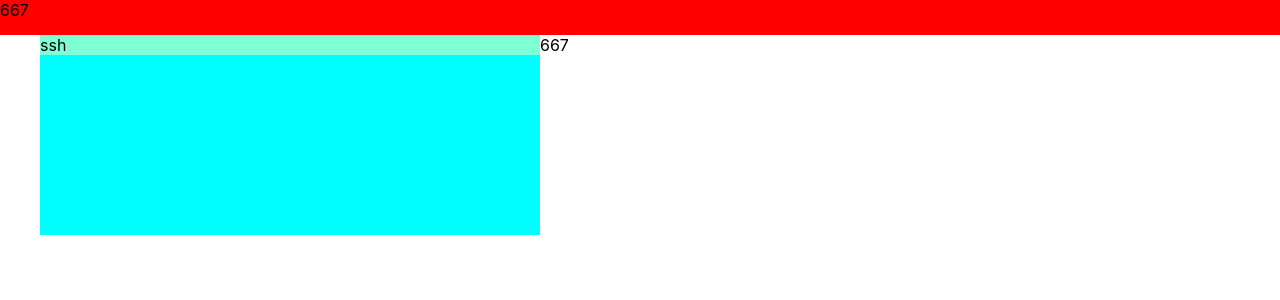
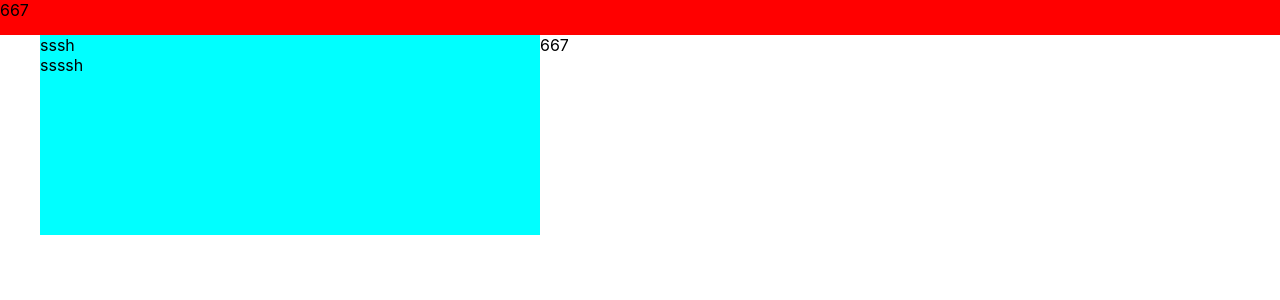
Before and after one commit to akhulbay/coinkeeper-react, a React (Create React App) app in the folder coinkeeper/: page / in a window 1280 px wide. Shown: the top 300 px of the page. Built offline with nearby package versions, Linux system fonts and the light colour scheme.

Commit message:
modified:   coinkeeper/src/components/Main/Features/Features.js 	modified:   coinkeeper/src/components/Main/CostHistory/CostHistory.js 	modified:   coinkeeper/src/components/Main/CostHistory/CostHistory.module.css 	modified:   coinkeeper/src/components/Main/Features/Features.module.css

```diff
--- a/coinkeeper/src/components/Main/Features/Features.js
+++ b/coinkeeper/src/components/Main/Features/Features.js
@@ -2,7 +2,11 @@ import fm from "./Features.module.css";
 function Features() {
   return (
     <div className={fm.body}>
-      <div className={fm.income}>ssh</div>
+      <div className={fm.income}>
+        <div></div>
+      </div>
+      <div className={fm.accounts}>sssh</div>
+      <div className={fm.expenses}>ssssh</div>
     </div>
   );
 }
```
